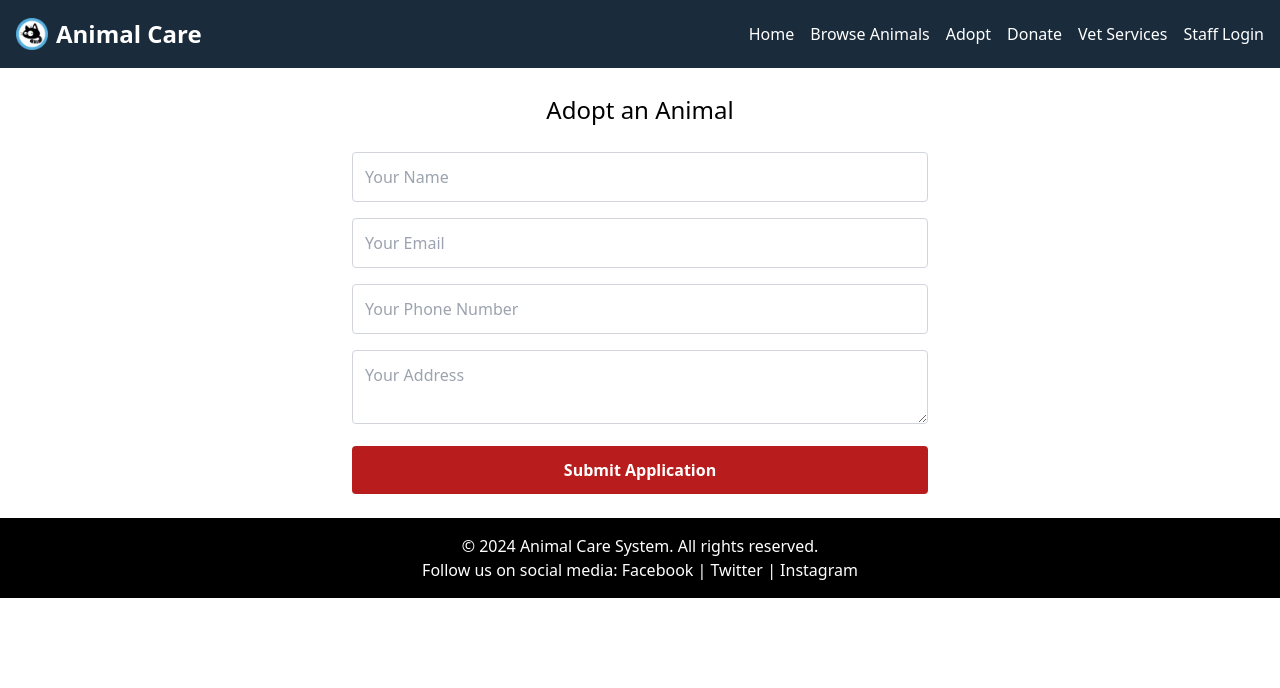
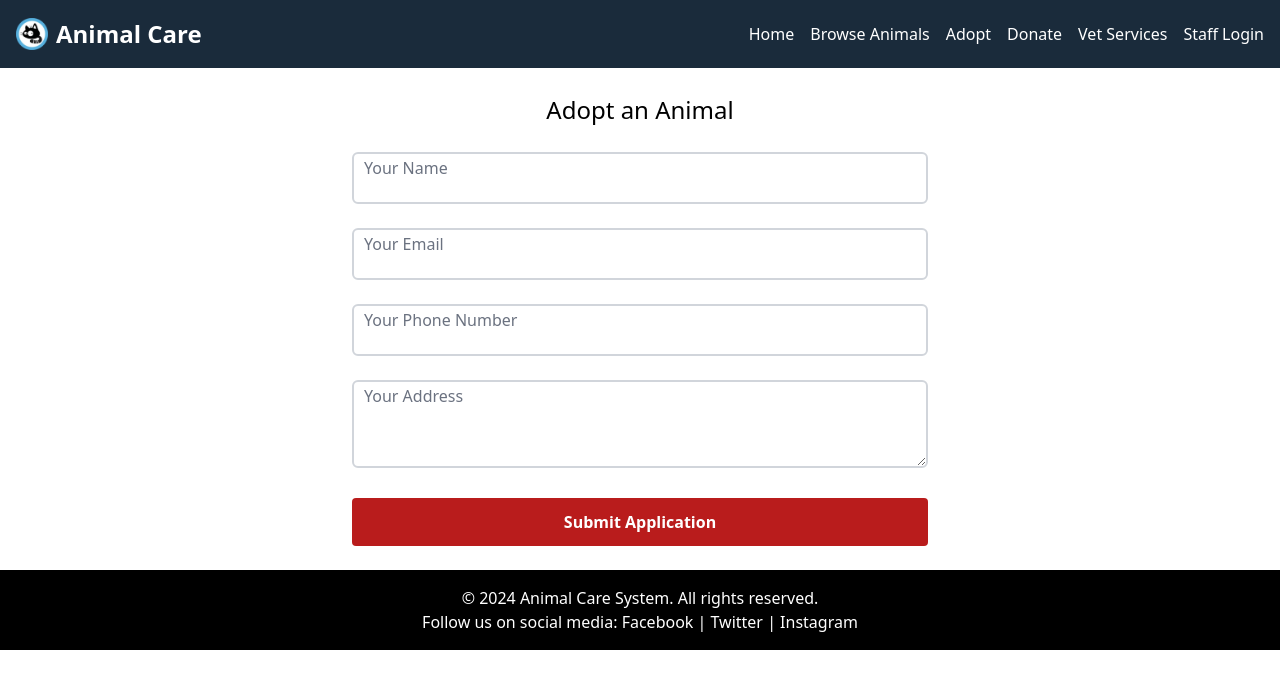
Before and after one commit to simrasheikh/animal-care-system-react, a React (Create React App) app in the folder frontend/: page /adopt/1 in a window 1280 px wide. Shown: the top 688 px of the page. Built offline with nearby package versions, Linux system fonts and the light colour scheme; no server answers.

Commit message:
Added validations for adoption form

```diff
--- a/frontend/src/Adopt.js
+++ b/frontend/src/Adopt.js
@@ -10,6 +10,7 @@ const Adopt = () => {
   const [isLoading, setIsLoading] = useState(false);  // Loading state
   const [successMessage, setSuccessMessage] = useState('');
   const [errorMessage, setErrorMessage] = useState('');
+  const [formErrors, setFormErrors] = useState({}); // To store form validation errors
   const { id } = useParams();  // Get animal id from URL
   const navigate = useNavigate();
 
@@ -18,10 +19,8 @@ const Adopt = () => {
 
   useEffect(() => {
     if (!isAuthenticated) {
-      // Redirect to login page if not authenticated
-      navigate('/login');
+      navigate('/login'); // Redirect if not authenticated
     } else {
-      // Fetch animal details if authenticated
       const fetchAnimalDetails = async () => {
         const response = await fetch(`http://localhost:3000/animals/${id}`);
         const animalData = await response.json();
@@ -32,11 +31,67 @@ const Adopt = () => {
     }
   }, [isAuthenticated, id, navigate]);
 
+  const handleFormChange = (e) => {
+    const { name, value } = e.target;
+    switch (name) {
+      case 'adopterName':
+        setAdopterName(value);
+        break;
+      case 'adopterEmail':
+        setAdopterEmail(value);
+        break;
+      case 'adopterPhone':
+        setAdopterPhone(value);
+        break;
+      case 'adopterAddress':
+        setAdopterAddress(value);
+        break;
+      default:
+        break;
+    }
+  };
+
+  const validateForm = () => {
+    let errors = {};
+    let isValid = true;
+
+    // Validate Adopter Name
+    if (!adopterName) {
+      errors.adopterName = 'Name is required';
+      isValid = false;
+    }
+
+    // Validate Adopter Email
+    const emailRegex = /^[a-zA-Z0-9._-]+@[a-zA-Z0-9.-]+\.[a-zA-Z]{2,4}$/;
+    if (!adopterEmail || !emailRegex.test(adopterEmail)) {
+      errors.adopterEmail = 'Please enter a valid email address';
+      isValid = false;
+    }
+
+    // Validate Adopter Phone (only numbers, and minimum length)
+    const phoneRegex = /^[0-9]{10,15}$/;
+    if (!adopterPhone || !phoneRegex.test(adopterPhone)) {
+      errors.adopterPhone = 'Please enter a valid phone number (10-15 digits)';
+      isValid = false;
+    }
+
+    // Validate Adopter Address
+    if (!adopterAddress) {
+      errors.adopterAddress = 'Address is required';
+      isValid = false;
+    }
+
+    setFormErrors(errors);
+    return isValid;
+  };
+
   const handleSubmit = async (e) => {
     e.preventDefault();
+    if (!validateForm()) {
+      return; // If validation fails, prevent form submission
+    }
+
     setIsLoading(true);
-
-    // Prepare the application data
     const applicationData = {
       adopter_name: adopterName,
       adopter_email: adopterEmail,
@@ -74,7 +129,6 @@ const Adopt = () => {
       {/* Header */}
       <nav className="flex justify-between items-center p-4 text-white" style={{ backgroundColor: '#1a2b3b' }}>
         <Link to="/" className="flex items-center text-2xl font-bold text-white">
-            {/* Logo to the left */}
           <img src="/catlogo.png" alt="Cat Logo" className="w-8 h-8 mr-2" />
           Animal Care
         </Link>
@@ -109,43 +163,91 @@ const Adopt = () => {
         )}
 
         {/* Adoption Form */}
-        <form onSubmit={handleSubmit} className="space-y-4 max-w-xl mx-auto">
+        <form onSubmit={handleSubmit} className="max-w-xl mx-auto">
+          {/* Name Field */}
+          <div className="relative mb-6"> {/* Added margin-bottom here */}
             <input
+              id="adopterName"
               type="text"
+              name="adopterName"
               value={adopterName}
-            onChange={(e) => setAdopterName(e.target.value)}
-            placeholder="Your Name"
-            className="w-full p-3 border border-gray-300 rounded"
+              onChange={handleFormChange}
+              placeholder=" " // Placeholder is needed to trigger the floating label
+              className="w-full p-3 pt-4 pb-2 border-2 border-gray-300 rounded-md focus:outline-none focus:ring-2 focus:ring-red-500 focus:border-transparent peer"
               required
             />
+            <label
+              htmlFor="adopterName"
+              className="absolute text-gray-500 left-3 top-1 transform -translate-y-1/2 transition-all duration-300 scale-75 origin-top-left peer-placeholder-shown:scale-100 peer-placeholder-shown:translate-y-0 peer-focus:scale-75 peer-focus:translate-y-[-100%] peer-focus:text-red-700 peer-valid:translate-y-[-100%] peer-valid:scale-75"
+            >
+              Your Name
+            </label>
+            {formErrors.adopterName && <p className="text-red-500 text-sm">{formErrors.adopterName}</p>}
+          </div>
 
+          {/* Email Field */}
+          <div className="relative mb-6"> {/* Added margin-bottom here */}
             <input
+              id="adopterEmail"
               type="email"
+              name="adopterEmail"
               value={adopterEmail}
-            onChange={(e) => setAdopterEmail(e.target.value)}
-            placeholder="Your Email"
-            className="w-full p-3 border border-gray-300 rounded"
+              onChange={handleFormChange}
+              placeholder=" " // Placeholder is needed to trigger the floating label
+              className="w-full p-3 pt-4 pb-2 border-2 border-gray-300 rounded-md focus:outline-none focus:ring-2 focus:ring-red-500 focus:border-transparent peer"
               required
             />
+            <label
+              htmlFor="adopterEmail"
+              className="absolute text-gray-500 left-3 top-1 transform -translate-y-1/2 transition-all duration-300 scale-75 origin-top-left peer-placeholder-shown:scale-100 peer-placeholder-shown:translate-y-0 peer-focus:scale-75 peer-focus:translate-y-[-100%] peer-focus:text-red-700 peer-valid:translate-y-[-100%] peer-valid:scale-75"
+            >
+              Your Email
+            </label>
+            {formErrors.adopterEmail && <p className="text-red-500 text-sm">{formErrors.adopterEmail}</p>}
+          </div>
 
+          {/* Phone Field */}
+          <div className="relative mb-6"> {/* Added margin-bottom here */}
             <input
+              id="adopterPhone"
               type="phone"
+              name="adopterPhone"
               value={adopterPhone}
-            onChange={(e) => setAdopterPhone(e.target.value)}
-            placeholder="Your Phone Number"
-            className="w-full p-3 border border-gray-300 rounded"
+              onChange={handleFormChange}
+              placeholder=" " // Placeholder is needed to trigger the floating label
+              className="w-full p-3 pt-4 pb-2 border-2 border-gray-300 rounded-md focus:outline-none focus:ring-2 focus:ring-red-500 focus:border-transparent peer"
               required
             />
+            <label
+              htmlFor="adopterPhone"
+              className="absolute text-gray-500 left-3 top-1 transform -translate-y-1/2 transition-all duration-300 scale-75 origin-top-left peer-placeholder-shown:scale-100 peer-placeholder-shown:translate-y-0 peer-focus:scale-75 peer-focus:translate-y-[-100%] peer-focus:text-red-700 peer-valid:translate-y-[-100%] peer-valid:scale-75"
+            >
+              Your Phone Number
+            </label>
+            {formErrors.adopterPhone && <p className="text-red-500 text-sm">{formErrors.adopterPhone}</p>}
+          </div>
 
+          {/* Address Field */}
+          <div className="relative mb-6"> {/* Added margin-bottom here */}
             <textarea
+              id="adopterAddress"
+              name="adopterAddress"
               value={adopterAddress}
-            onChange={(e) => setAdopterAddress(e.target.value)}
-            placeholder="Your Address"
-            className="w-full p-3 border border-gray-300 rounded"
+              onChange={handleFormChange}
+              placeholder=" " // Placeholder is needed to trigger the floating label
+              className="w-full p-3 pt-6 pb-3 border-2 border-gray-300 rounded-md focus:outline-none focus:ring-2 focus:ring-red-500 focus:border-transparent peer"
               required
             />
+            <label
+              htmlFor="adopterAddress"
+              className="absolute text-gray-500 left-3 top-1 transform -translate-y-1/2 transition-all duration-300 scale-75 origin-top-left peer-placeholder-shown:scale-100 peer-placeholder-shown:translate-y-0 peer-focus:scale-75 peer-focus:translate-y-[-100%] peer-focus:text-red-700 peer-valid:translate-y-[-100%] peer-valid:scale-75"
+            >
+              Your Address
+            </label>
+            {formErrors.adopterAddress && <p className="text-red-500 text-sm">{formErrors.adopterAddress}</p>}
+          </div>
 
-          {/* Loading Spinner */}
+          {/* Submit Button */}
           {isLoading ? (
             <div className="text-center">
               <div className="spinner-border animate-spin w-12 h-12 border-4 border-t-4 border-gray-500 rounded-full"></div>
```
Lines whose indentation alone changed are shown as unchanged.
